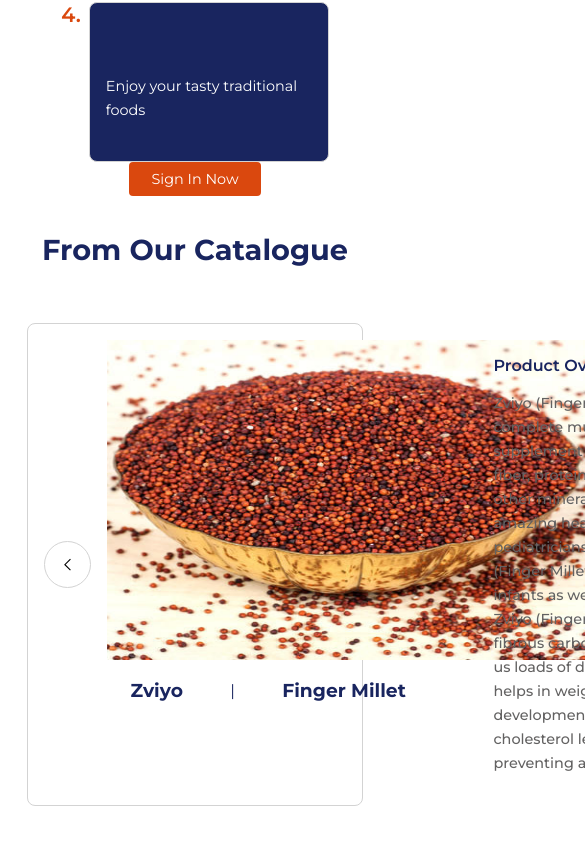
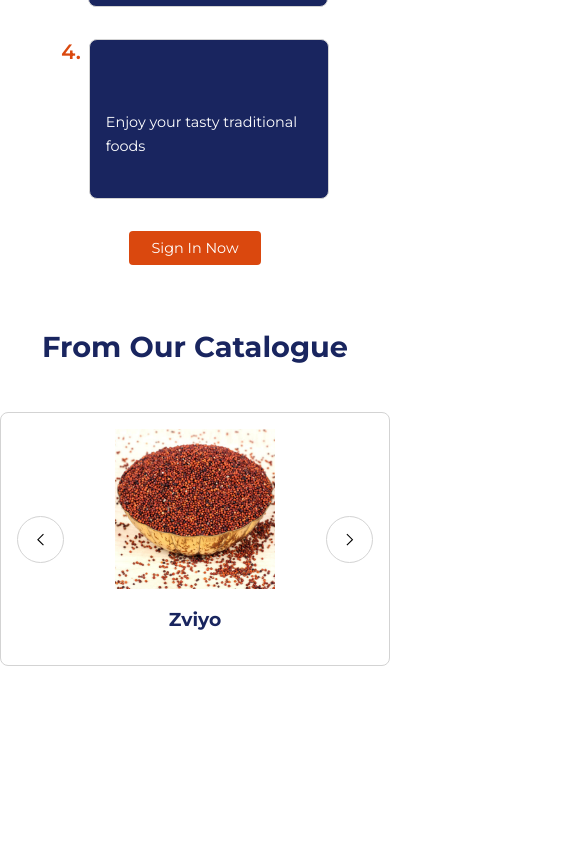
Before and after one commit to Amen-Musingarimi/dura-frontend, a React (Create React App) app: page / in a window 390 px wide. Shown: the part 1226-2070 px from the top of the page, 585 px wide, since content can reach past the window. After the commit the page ends 1956 px from the top, so only its background shows below. Built offline with nearby package versions, Linux system fonts and the light colour scheme; no server answers; some icons are missing.

Commit message:
Add caterlog responsiveness

```diff
--- a/src/components/home/Catalogue.module.css
+++ b/src/components/home/Catalogue.module.css
@@ -4,12 +4,13 @@
   justify-content: flex-start;
   align-items: center;
   width: 100%;
-  gap: 2rem;
-  padding: 0 2%;
+  gap: 3rem;
 }
 
 .sectionHeading {
   font-size: 1.8rem;
   text-align: center;
   color: #19255f;
+  margin: 0;
+  padding: 0;
 }
--- a/src/components/home/FoodSlide.js
+++ b/src/components/home/FoodSlide.js
@@ -49,8 +49,10 @@ const FoodSlide = () => {
           />
           <div className={classes.nameCont}>
             <h3 className={classes.clientName}>{currentCard.name}</h3>
-            <span>|</span>
-            <h3 className={classes.clientName}>{currentCard.englishName}</h3>
+            <span className={classes.hide}>|</span>
+            <h3 className={`${classes.clientName} ${classes.hide}`}>
+              {currentCard.englishName}
+            </h3>
           </div>
         </div>
         <div className={classes.textWrapper}>
--- a/src/components/home/FoodSlide.module.css
+++ b/src/components/home/FoodSlide.module.css
@@ -73,3 +73,45 @@
   color: #636262;
   width: 90%;
 }
+
+@media only screen and (max-width: 1024px) {
+  .sliderContainer {
+    width: 100%;
+  }
+
+  .sliderCard {
+    display: flex;
+    flex-direction: column;
+    align-items: center;
+    gap: 2rem;
+  }
+
+  .imageNameWrapper {
+    align-items: center;
+    width: 100%;
+  }
+
+  .textWrapper {
+    display: flex;
+    flex-direction: column;
+    justify-content: flex-start;
+    align-items: center;
+    text-align: center;
+    gap: 1rem;
+  }
+}
+
+@media only screen and (max-width: 768px) {
+  .productImage {
+    width: 100%;
+    height: 10rem;
+  }
+
+  .textWrapper {
+    display: none;
+  }
+
+  .hide {
+    display: none;
+  }
+}
--- a/src/components/home/Home.module.css
+++ b/src/components/home/Home.module.css
@@ -3,6 +3,7 @@
   flex-direction: column;
   align-items: flex-start;
   justify-content: flex-start;
+  gap: 4rem;
   margin-top: 5rem;
   min-height: 100vh;
   margin-bottom: 4rem;
--- a/src/components/home/HowItWorks.module.css
+++ b/src/components/home/HowItWorks.module.css
@@ -3,8 +3,7 @@
   flex-direction: column;
   justify-content: flex-start;
   align-items: center;
-  padding: 3% 2%;
-  gap: 2rem;
+  gap: 3rem;
   width: 100%;
   color: #19255f;
 }
@@ -12,6 +11,8 @@
 .sectionHeading {
   font-size: 1.8rem;
   text-align: center;
+  margin: 0;
+  padding: 0;
 }
 
 .instructionCont {
@@ -83,7 +84,7 @@
 
 @media only screen and (max-width: 768px) {
   .sectionContainer {
-    gap: 0;
+    gap: 2rem;
   }
 
   .instructionCont {
```
